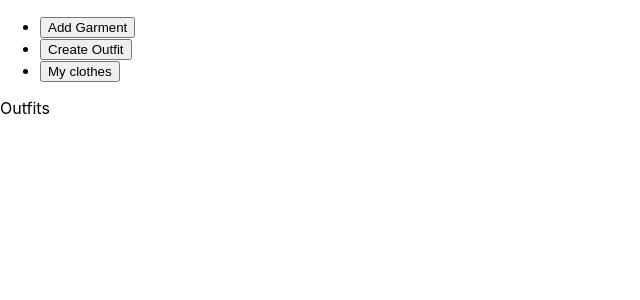
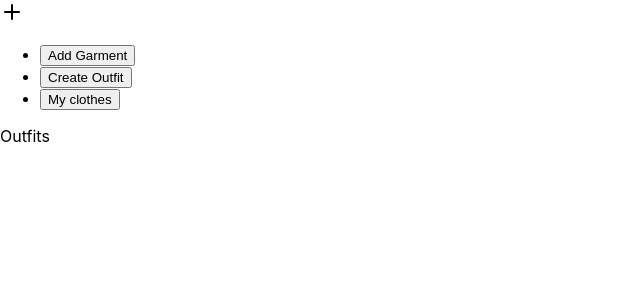
Before and after one commit to etrobert/color-match, a React (Create React App) app: page / in a window 1280 px wide. Shown: the top 300 px of the page, without its empty margins (0-640 px from the left). Built offline with nearby package versions, Linux system fonts and the light colour scheme.

Commit message:
Create FeatherIcon compoent

```diff
--- a/package.json
+++ b/package.json
@@ -10,6 +10,7 @@
     "@types/node": "^12.20.37",
     "@types/react": "^17.0.35",
     "@types/react-dom": "^17.0.11",
+    "feather-icons": "^4.28.0",
     "node-vibrant": "^3.1.6",
     "react": "^17.0.2",
     "react-dom": "^17.0.2",
@@ -41,5 +42,8 @@
       "last 1 firefox version",
       "last 1 safari version"
     ]
+  },
+  "devDependencies": {
+    "@types/feather-icons": "^4.7.0"
   }
 }
--- a/src/App.tsx
+++ b/src/App.tsx
@@ -1,6 +1,7 @@
 import { useRecoilValue } from 'recoil';
 import './App.css';
 import { viewState } from './atoms';
+import FeatherIcon from './FeatherIcon';
 import Nav from './Nav';
 import NewGarment from './NewGarment';
 
@@ -9,6 +10,7 @@ function App() {
 
   return (
     <div className="App">
+      <FeatherIcon name="plus" />
       <Nav />
       {view === 'newGarment' && <NewGarment />}
       {view === 'outfits' && 'Outfits'}
--- /dev/null
+++ b/src/FeatherIcon.tsx
@@ -0,0 +1,10 @@
+import feather from 'feather-icons';
+
+type Props = {
+  name: string;
+};
+
+const FeatherIcon = ({ name }: Props) => (
+  <span dangerouslySetInnerHTML={{ __html: feather.icons[name].toSvg() }} />
+);
+export default FeatherIcon;
```
Also changed, not shown: 1 other file (tests, documents, lock files or other folders).
